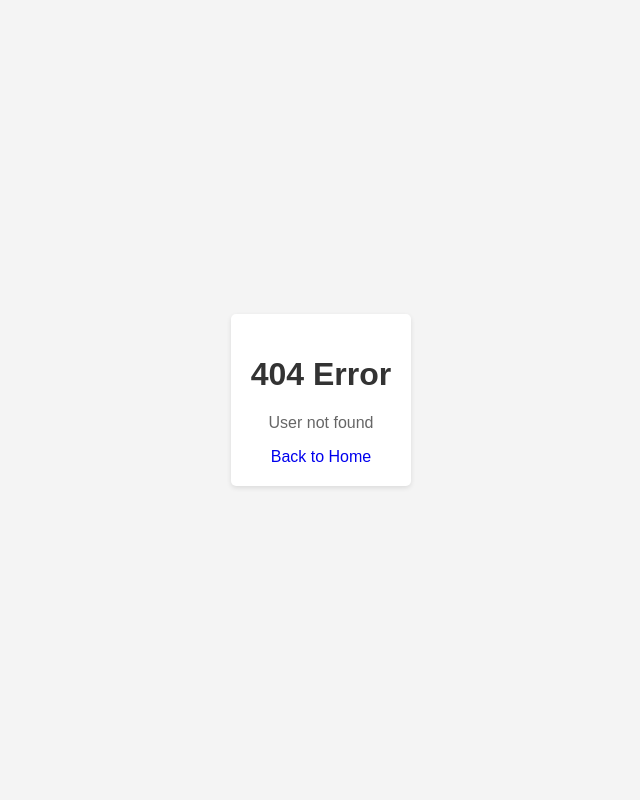
After one commit to jeromepalayoor/github-clone, a Flask app: a page that uses templates/error.html in a window 1280 px wide. The commit adds this page. Shown: the whole page, without its empty margins (319-959 px from the left). Run offline with Flask 3, Linux system fonts and the light colour scheme.

Commit message:
new files

```diff
--- /dev/null
+++ b/templates/error.html
@@ -0,0 +1,48 @@
+<!DOCTYPE html>
+<html lang="en">
+<head>
+    <meta charset="UTF-8">
+    <meta name="viewport" content="width=device-width, initial-scale=1.0">
+    <title>404 Error</title>
+    <style>
+        body {
+            font-family: Arial;
+            background-color: #f4f4f4;
+            margin: 0;
+            padding: 0;
+            display: flex;
+            justify-content: center;
+            align-items: center;
+            height: 100vh;
+            text-align: center;
+            text-decoration: none;
+        }
+
+        .container {
+            padding: 20px;
+            background-color: #fff;
+            border-radius: 5px;
+            box-shadow: 0 2px 5px rgba(0, 0, 0, 0.1);
+        }
+
+        h1 {
+            color: #333;
+        }
+
+        p {
+            color: #666;
+        }
+
+        a {
+            text-decoration: none;
+        }
+    </style>
+</head>
+<body>
+    <div class="container">
+        <h1>404 Error</h1>
+        <p>{{error}}</p>
+        <a href="/">Back to Home</a>
+    </div>
+</body>
+</html>
--- a/templates/username.html
+++ b/templates/username.html
@@ -4,7 +4,7 @@
   <meta charset="UTF-8">
   <meta name="viewport" content="width=device-width, initial-scale=1.0">
   <title>User Account and Repositories</title>
-  <link rel="stylesheet" href="username.css">
+  <link rel="stylesheet" href="{{ url_for('static', filename='username.css') }}">
 </head>
 <body>
   <div class = 'logo-header' style="display: flex; align-items: center;">
```
